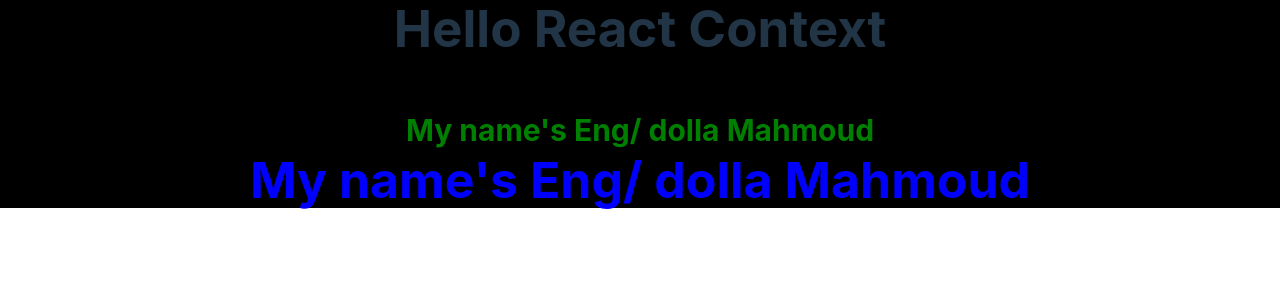
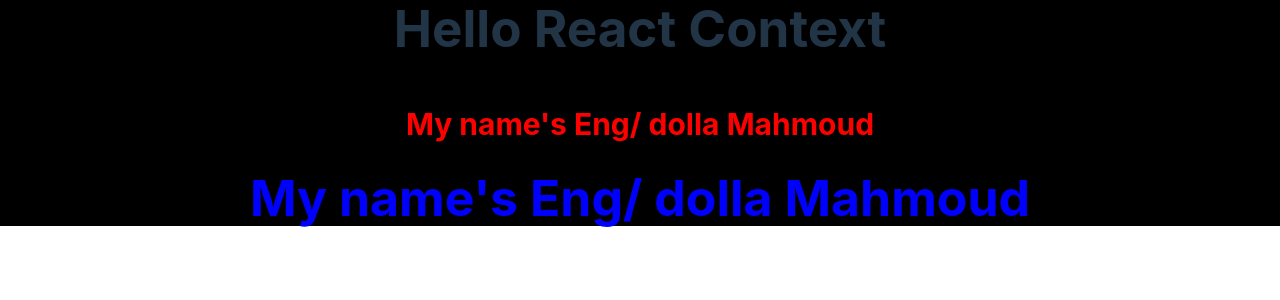
Before and after one commit to 3adel-sw/vite-project-cours, a React (Vite) app: page / in a window 1280 px wide. Shown: the top 300 px of the page. Built offline with nearby package versions, Linux system fonts and the light colour scheme.

Commit message:
useContext => context API

```diff
--- a/src/assets/components/products/Last.jsx
+++ b/src/assets/components/products/Last.jsx
@@ -1,15 +1,13 @@
 import { UsernameContext } from "../../../App";
+import { useContext } from "react";
 
 const Last = () => {
+  const username = useContext(UsernameContext);
   return (
     <div>
-      <UsernameContext.Consumer>
-        {(username) => (
-          <h2 style={{ color: "green", fontSize: "30px" }}>
-            My name's Eng/ {username}
-          </h2>
-        )}
-      </UsernameContext.Consumer>
+      <h1 style={{ color: "red", fontSize: "30px", fontWeight: "bold" }}>
+        My name's Eng/ {username}
+      </h1>
     </div>
   );
 };
```
